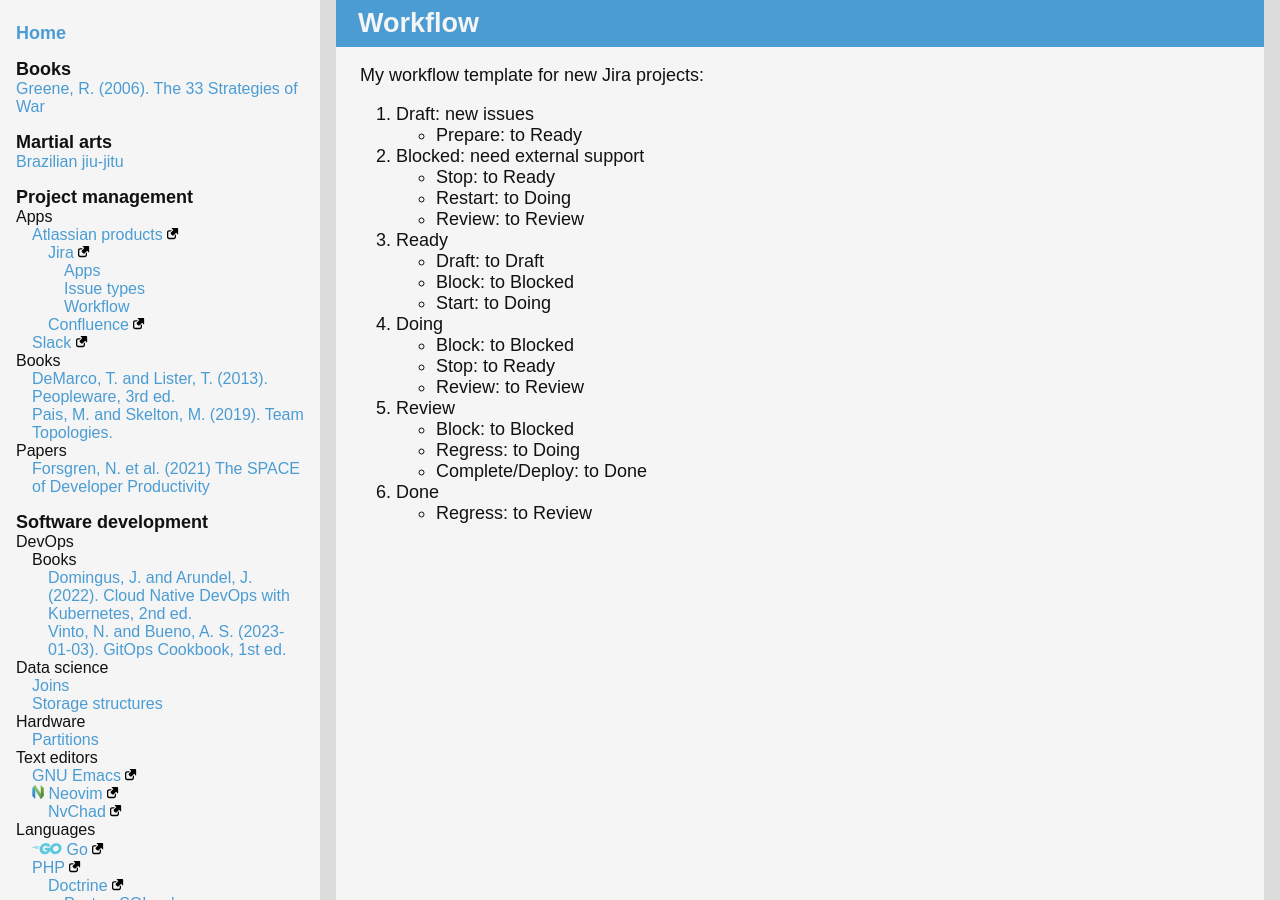
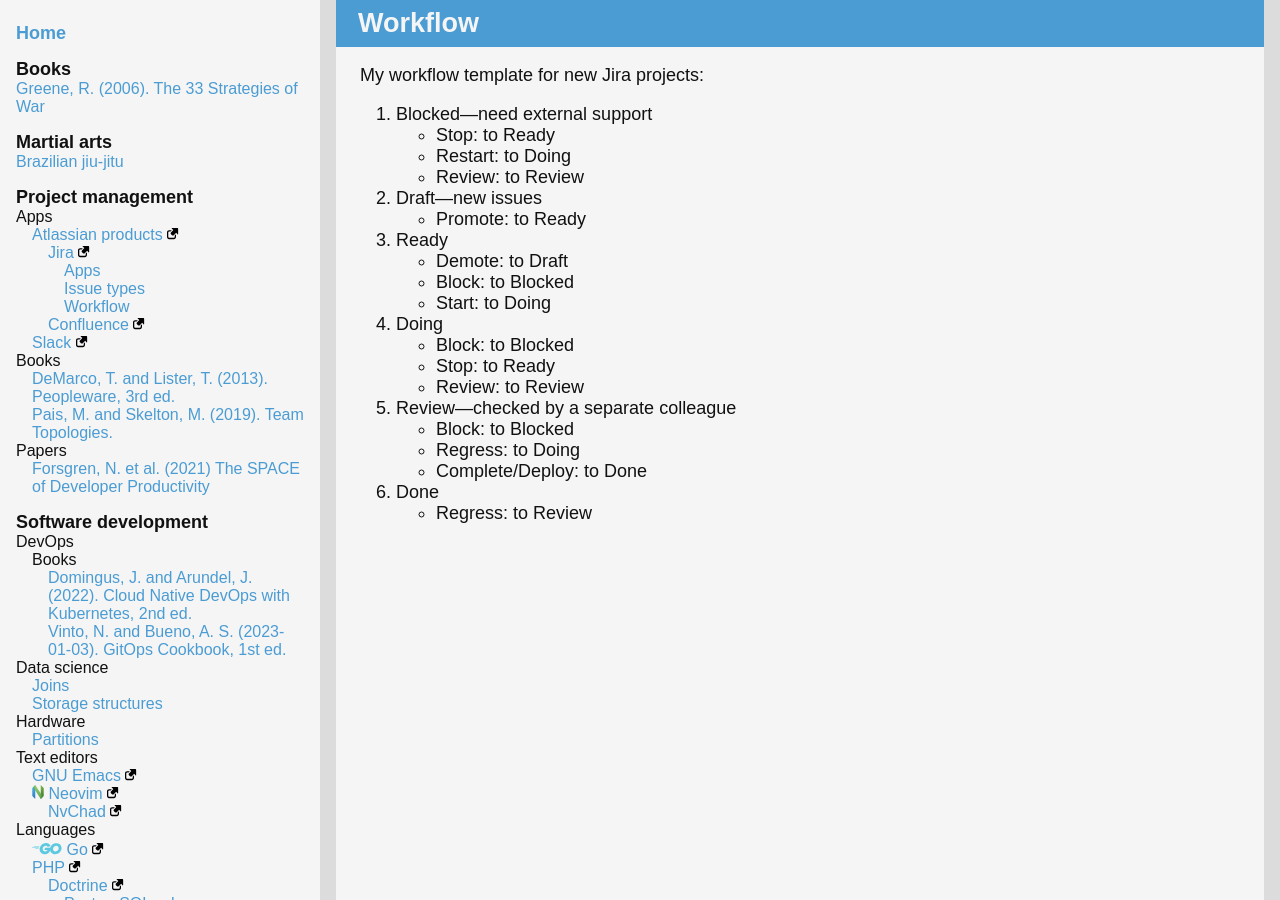
Before and after one commit to ganiulis/personal-notes, a Jekyll site: the page built from project-management/apps/atlassian/jira/workflow.md, in a window 1280 px wide and 900 px high. Built offline with Jekyll 4.4.1, drawn with Linux system fonts in a browser that asks for light colours; our own code applies the rules of GitHub Pages for plain Markdown files.

Commit message:
feat: Notes

```diff
--- a/project-management/apps/atlassian/jira/workflow.md
+++ b/project-management/apps/atlassian/jira/workflow.md
@@ -6,21 +6,21 @@ layout: default
 
 My workflow template for new Jira projects:
 
-1. Draft: new issues
-   - Prepare: to Ready
-2. Blocked: need external support
+1. Blocked—need external support
    - Stop: to Ready
    - Restart: to Doing
    - Review: to Review
+2. Draft—new issues
+   - Promote: to Ready
 3. Ready
-   - Draft: to Draft
+   - Demote: to Draft
    - Block: to Blocked
    - Start: to Doing
 4. Doing
    - Block: to Blocked
    - Stop: to Ready
    - Review: to Review
-5. Review
+5. Review—checked by a separate colleague
    - Block: to Blocked
    - Regress: to Doing
    - Complete/Deploy: to Done
```
